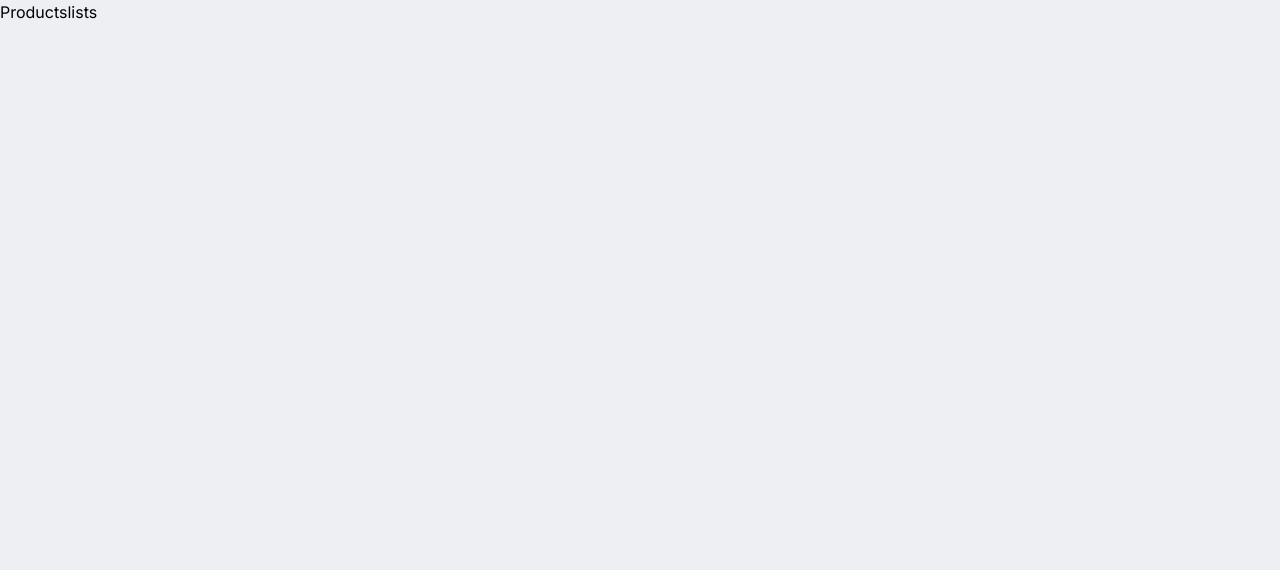
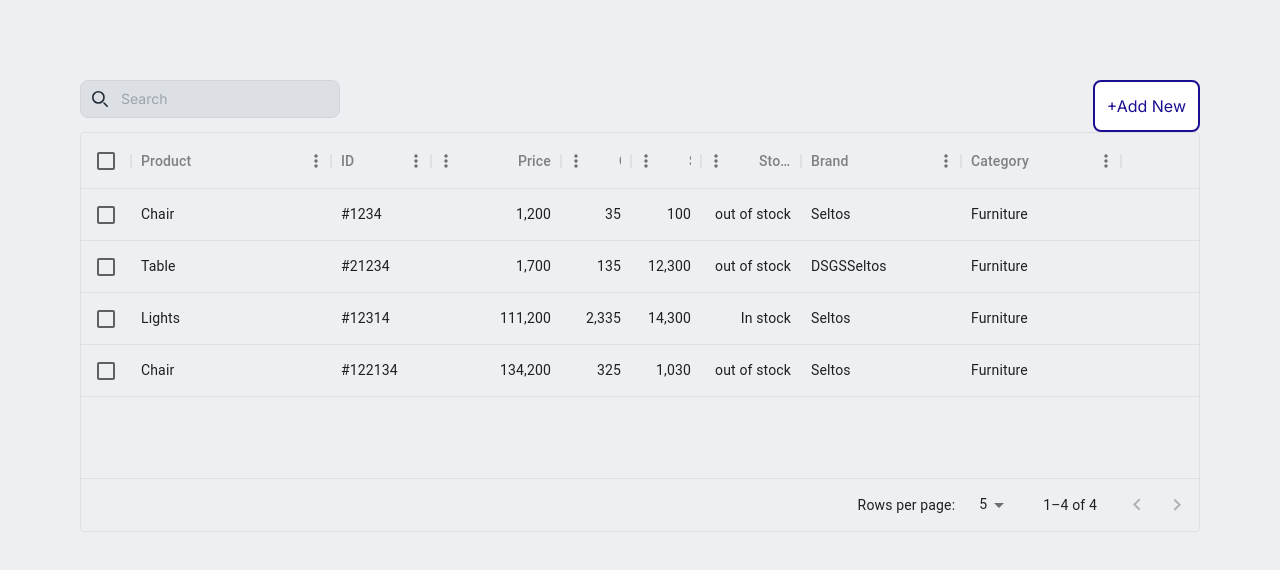
Before and after one commit to Ayushz19/rizzarch_admin_panel, a Next.js app: page /products/productslist in a window 1280 px wide. Shown: the top 570 px of the page. Built offline with nearby package versions, Linux system fonts and the light colour scheme.

Commit message:
product list table done

```diff
--- a/package.json
+++ b/package.json
@@ -14,6 +14,7 @@
     "@mui/icons-material": "^5.15.15",
     "@mui/material": "^5.15.15",
     "@mui/styled-engine-sc": "^6.0.0-alpha.18",
+    "@mui/x-data-grid": "^6.19.10",
     "@mui/x-date-pickers": "^7.1.1",
     "dayjs": "^1.11.10",
     "next": "14.1.4",
--- a/src/app/products/productslist/Productslists.js
+++ b/src/app/products/productslist/Productslists.js
@@ -1,9 +1,184 @@
-import React from 'react'
+"use client";
+import React from "react";
+import { DataGrid } from "@mui/x-data-grid";
+import { Category } from "@mui/icons-material";
+
+const columns = [
+  {
+    field: "Product",
+    headerName: "Product",
+    width: 200,
+    headerClassName: "header-color",
+    align:'left'
+  },
+  { field: "id", headerName: "ID", width: 100 , headerClassName: "header-color" },
+  {
+    field: "Price",
+    headerName: "Price",
+    width: 130,
+    type: "number",
+    headerClassName: "header-color",
+    align:'right'
+  },
+
+  {
+    field: "Quantity",
+    headerName: "Quantity",
+    type: "number",
+    width: 70,
+    headerClassName: "header-color",
+    align:'right'
+  },
+  {
+    field: "sale",
+    headerName: "Sale",
+    type: "number",
+    width: 70,
+    headerClassName: "header-color",
+    align:'right',
+  },
+  {
+    field: "Stock",
+    headerName: "Stock",
+    type: "number",
+    width: 100,
+    headerClassName: "header-color",
+    align:'right'
+  },
+  {
+    field: "Brand",
+    headerName: "Brand",
+    headerClassName: "header-color",
+
+    sortable: false,
+    width: 160,
+    align:'left'
+    // valueGetter: (value, row) => `${row.firstName || ""} ${row.lastName || ""}`,
+  },
+  {
+    field: "Category",
+    headerName: "Category",
+
+    sortable: false,
+    width: 160,
+    headerClassName: "header-color",
+    align:'left'
+    // valueGetter: (value, row) => `${row.firstName || ""} ${row.lastName || ""}`,
+  },
+];
+
+const rows = [
+  {
+    Product: "Chair",
+    id: "#1234",
+    Price: 1200,
+    Quantity: 35,
+    sale: 100,
+    Stock: "out of stock",
+    Brand: "Seltos",
+    Category: "Furniture",
+
+  },
+  {
+    Product: "Table",
+    id: "#21234",
+    Price: 1700,
+    Quantity: 135,
+    sale: 12300,
+    Stock: "out of stock",
+    Brand: "DSGSSeltos",
+    Category: "Furniture",
+  },
+  {
+    Product: "Lights",
+    id: "#12314",
+    Price: 111200,
+    Quantity: 2335,
+    sale: 14300,
+    Stock:"In stock",
+    Brand: "Seltos",
+    Category: "Furniture",
+  },
+  {
+    Product: "Chair",
+    id: "#122134",
+    Price: 134200,
+    Quantity: 325,
+    sale: 1030,
+    Stock:"out of stock",
+    Brand: "Seltos",
+    Category: "Furniture",
+  },
+];
 
 const Productslists = () => {
   return (
-    <div>Productslists</div>
-  )
-}
+    <div className="container">
+      <div className="flex flex-row justify-between ">
+        <div className="search ">
+          <form class="max-w-md mx-auto">
+            <label
+              for="default-search"
+              class="mb-2 text-sm font-medium text-gray-900 sr-only dark:text-white"
+            >
+              Search
+            </label>
+            <div class="relative">
+              <div class="absolute inset-y-0 start-0 flex items-center ps-3 pointer-events-none">
+                <svg
+                  class="w-4 h-4 text-gray-800 dark:text-gray-400"
+                  aria-hidden="true"
+                  xmlns="http://www.w3.org/2000/svg"
+                  fill="none"
+                  viewBox="0 0 20 20"
+                >
+                  <path
+                    stroke="currentColor"
+                    stroke-linecap="round"
+                    stroke-linejoin="round"
+                    stroke-width="2"
+                    d="m19 19-4-4m0-7A7 7 0 1 1 1 8a7 7 0 0 1 14 0Z"
+                  />
+                </svg>
+              </div>
+              <input
+                type="search"
+                id="default-search"
+                class="block w-full p-2 ps-10 text-sm text-gray-900 border border-gray-300 rounded-lg bg-[#DCDFE3] focus:ring-blue-500 focus:border-blue-500 dark:bg-[#DCDFE3] dark:border-gray-600 dark:placeholder-gray-400 dark:text-white dark:focus:ring-blue-500 dark:focus:border-blue-500"
+                placeholder="Search "
+                required
+              />
+            </div>
+          </form>
+        </div>
+        <div>
+          <button className="border-[2px] bg-white rounded-lg p-3 border-[#1A0F91] text-[#1A0F91]">
+            +Add New
+          </button>
+        </div>
+      </div>
+      <div style={{ height: 400, width: "100%" }}>
+        <DataGrid
+          rows={rows}
+          columns={columns}
+          initialState={{
+            pagination: {
+              paginationModel: { page: 0, pageSize: 5 },
+            },
+          }}
+          pageSizeOptions={[2, 5]}
+          checkboxSelection
+          sx={{
+            '& .header-color': {
 
-export default Productslists
+             color: "grey",
+             fontWeight: 700,
+          },
+        }}
+        />
+      </div>
+    </div>
+  );
+};
+
+export default Productslists;
--- a/src/app/products/productslist/page.js
+++ b/src/app/products/productslist/page.js
@@ -3,7 +3,7 @@ import Productslists from './Productslists'
 
 const page = () => {
   return (
-    <div>
+    <div className='p-20'>
         <Productslists />
     </div>
   )
```
Also changed, not shown: 1 other file (tests, documents, lock files or other folders).
